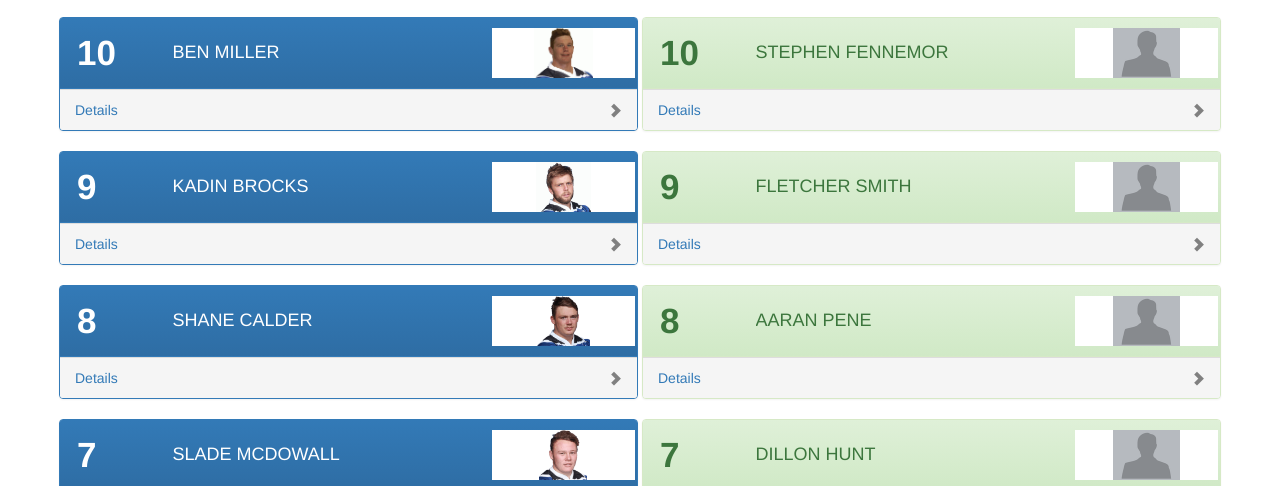
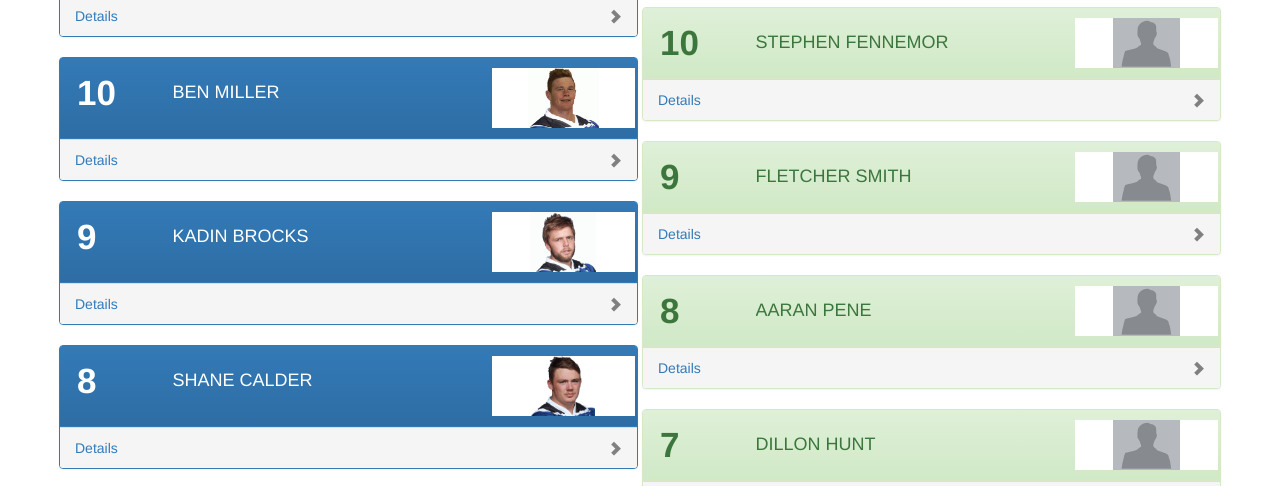
Before and after one commit to petehilljnr/eprogs, a plain HTML site: page index.html in a window 1280 px wide. Shown: the part 725-1211 px from the top of the page. Drawn offline with Linux system fonts and the light colour scheme.

Commit message:
larger photo

```diff
--- a/index.html
+++ b/index.html
@@ -15,14 +15,14 @@
     <link rel="stylesheet" href="css/bootstrap.min.css">
     <style>
     body {
-        padding-top: 30px;
+        padding-top: 20px;
         padding-bottom: 20px;
     }
 
     .number_pos {
         font-size: 35px;
         font-weight: bolder;
-        height: 50px;
+        height: 60px;
     }
 
     .row {
@@ -42,7 +42,7 @@
     }
 
     .photo_pos {
-        height: 50px;
+        height: 60px;
         position: relative;
     }
 
@@ -123,7 +123,7 @@
           '<div class="name_pos">' + d.name.toUpperCase() + '</div>' +
           '</div>' +
           '<div class="col-xs-3" style="background-color: white;text-align: center;">' +
-          '<span class="photo_pos"><img src="' + d.photo + '" height="50"></span>' +
+          '<span class="photo_pos"><img src="' + d.photo + '" height="60"></span>' +
           '</div>' +
           '</div>' +
           '</div>' +
```
